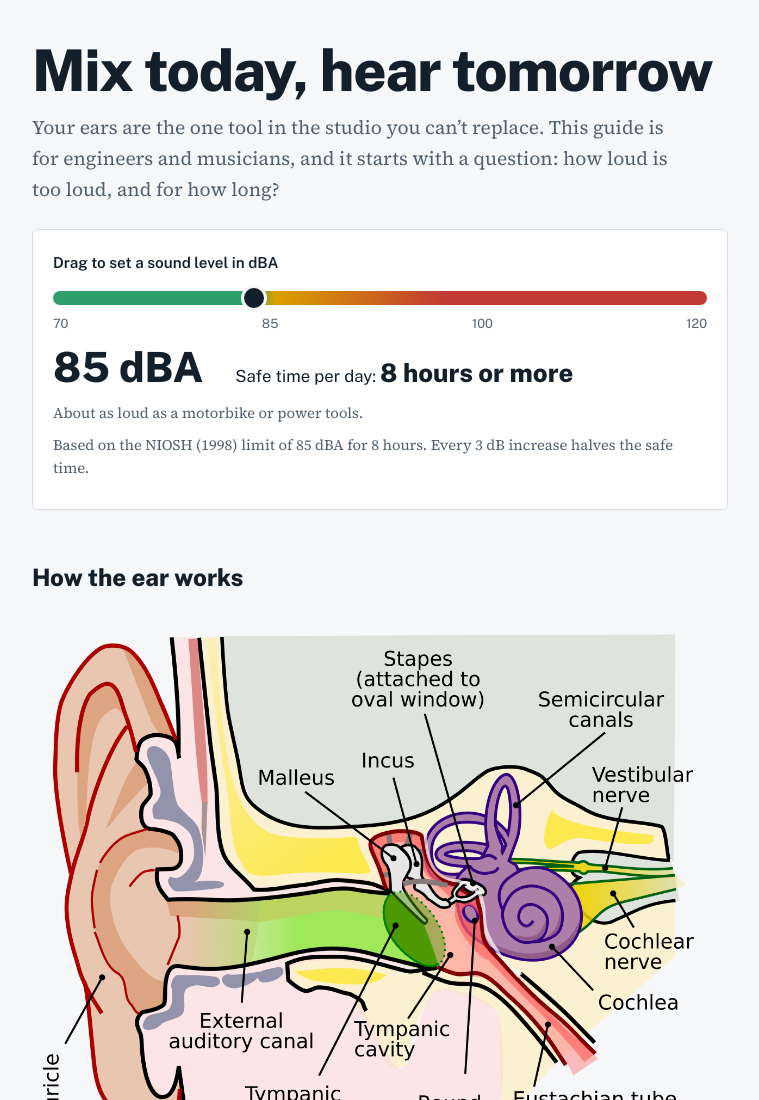
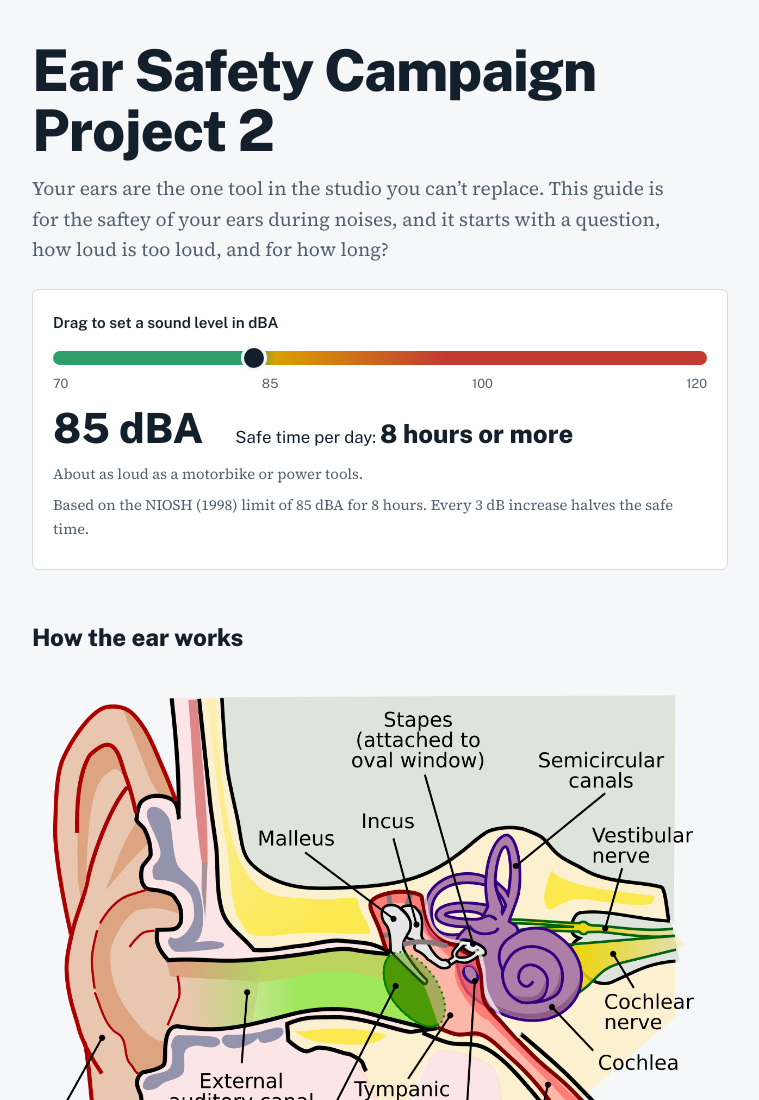
Before and after one commit to ysfhssn08/ear-safety-guide, a plain HTML site: page index.html in a window 1280 px wide. Shown: the top 1100 px of the page, without its empty margins (260-1019 px from the left). Drawn offline with nearby package versions, Linux system fonts and the light colour scheme.

Commit message:
Update index.html

```diff
--- a/index.html
+++ b/index.html
@@ -55,8 +55,8 @@ footer p{margin:.4rem 0;padding-left:1.5rem;text-indent:-1.5rem}
 </head>
 <body>
 <main>
-<h1>Mix today, hear tomorrow</h1>
-<p class="lede">Your ears are the one tool in the studio you can’t replace. This guide is for engineers and musicians, and it starts with a question: how loud is too loud, and for how long?</p>
+<h1>Ear Safety Campaign Project 2</h1>
+<p class="lede">Your ears are the one tool in the studio you can’t replace. This guide is for the saftey of your ears during noises, and it starts with a question, how loud is too loud, and for how long?</p>
 
 <section class="calc" aria-labelledby="calc-h">
 <label id="calc-h" for="db">Drag to set a sound level in dBA</label>
```
